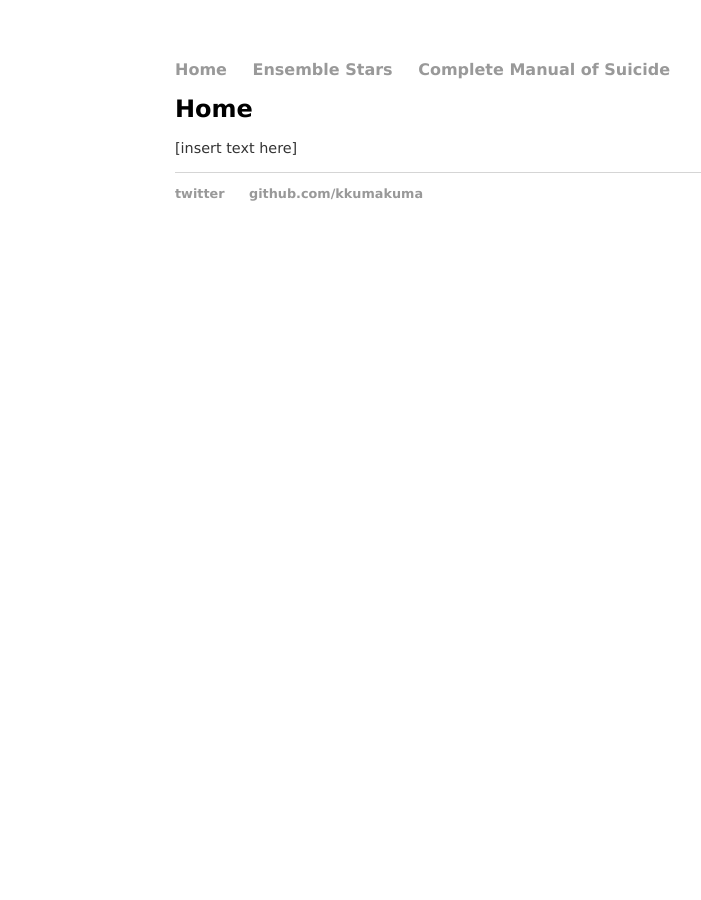
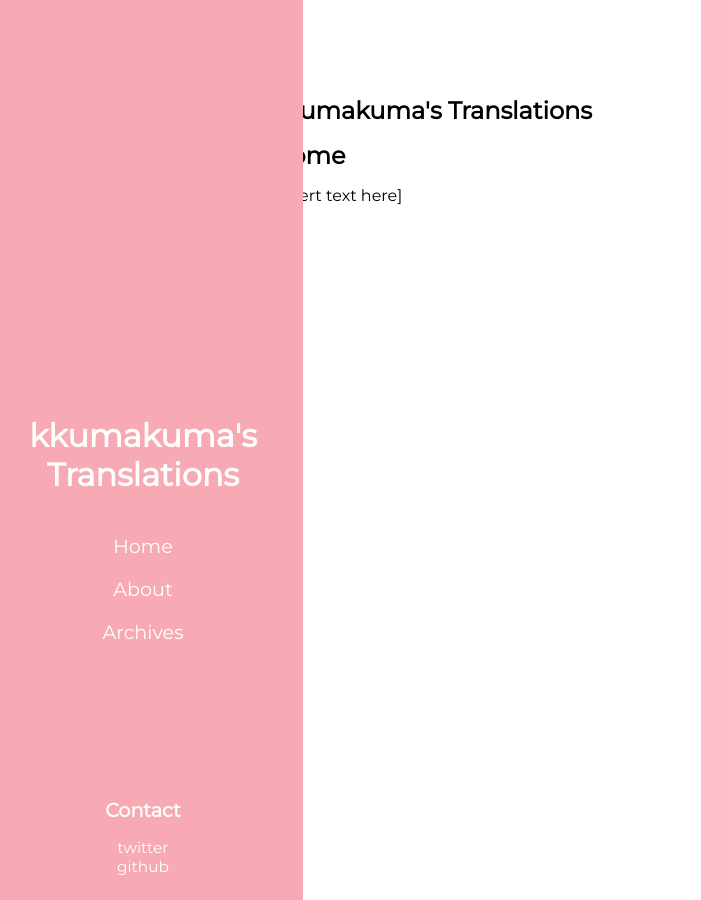
Before and after one commit to kkumakuma/kkumakuma.github.io, a Jekyll site: the page built from index.html, in a window 1280 px wide. Shown: the whole page, without its empty margins (17-718 px from the left). Built offline with Jekyll 4.4.1, drawn with Linux system fonts in a browser that asks for light colours.

Commit message:
test layouts

```diff
--- a/_layouts/default.html
+++ b/_layouts/default.html
@@ -4,26 +4,35 @@
   <head>
   	<meta charset="utf-8"/>
 	  <title>{{ page.title }}</title>
-	  <link rel="stylesheet" type="text/css" href="/resources/main.css">
+	  <link rel="stylesheet" type="text/css" href="/resources/main.css"> <!-- edit later-->
+    <link rel="stylesheet"
+  href="https://fonts.googleapis.com/css?family=Montserrat">
 	  <link rel="icon" href="" type="image/gif" sizes="32x32">
   </head>
 
 <body>
-		<nav>
-    		<ul>
-        		<li><a href="/">Home</a></li>
-	        	<li><a href="/enstars">Ensemble Stars</a></li>
-            <li><a href="/kanzen">Complete Manual of Suicide</a></li>
-    		</ul>
-		</nav>
-		<div class="container">
-        {{ content }}
+    <div class="sidenav">
+      <div class="profileicon">
+        <a href="/resources/test.png"></a>
+      </div>
+      <div class="sidenav-content">
+        <h1>{{ page.title }}</h1> <br>
+        <a href="/lol">Home</a> <br>
+        <a href="/enstars">About</a><br>
+        <a href="/kanzen">Archives</a>
+        <footer>
+          <h2>Contact</h2>
+        	<a href="https://twitter.com/_kkumakuma">twitter</a>
+          <a href="https://github.com/kkumakuma">github</a>
+    		</footer>
+      </div>
+    </div>
+
+		<div class="main-body">
+      <h1>{{ page.title }}</h1>
+      {{ content }}
 		</div>
-		<footer>
-    		<ul>
-        		<li><a href="https://twitter.com/_kkumakuma">twitter</a></li>
-        		<li><a href="https://github.com/kkumakuma">github.com/kkumakuma</a></li>
-			</ul>
-		</footer>
-	</body>
+
+</body>
+
 </html>
--- a/resources/main.css
+++ b/resources/main.css
@@ -1,55 +1,66 @@
-.center {
-  display: block;
-  margin-left: auto;
-  margin-right: auto;
-  width: 50%;
-}
-.smalltext {
-  font-size: 0.8em!important;
+body {
+  font-family: "Montserrat", sans-serif;
+  margin: 0 auto;
+  height: auto;
+  max-width: 70%
 }
 
-body {
-    margin: 60px auto;
-    width: 70%;
-    font-family: Verdana;
+.sidenav-content {
+  list-style-type: none;
+  margin-top: 26em;
 }
-nav ul, footer ul {
-    font-family:Verdana;
-    padding: 0px;
-    list-style: none;
-    font-weight: bold;
-}
-nav ul li, footer ul li {
-    display: inline;
-    margin-right: 20px;
-}
-a {
-    text-decoration: none;
-    color: #999;
-}
-a:hover {
-    text-decoration: underline;
-}
-h1 {
-    font-size: 1.5em;
-    font-family:Verdana;
-}
-p {
-    font-size: 0.9em;
-    line-height: 1.3em;
-    color: #333;
-}
-footer {
-    border-top: 1px solid #d5d5d5;
-    font-size: .8em;
+.sidenav {
+  height: 100%;
+  width: 20em;
+  background-color: #f7aab3;
+  overflow-y: hidden;
+  position: fixed;
+  top: 0;
+  left: 0;
+  bottom: 0;
+  z-index: 1;
 }
 
-ul.posts {
-    margin: 20px auto 40px;
-    font-size: 1em;
-    line-height: 2em;
+.sidenav a:hover {
+  color: #e2294f;
+}
+.sidenav a.active {
+  color: #59ffa0;
 }
 
-ul.posts li {
-    list-style: none;
+.sidenav-content a {
+  font-size: 1.2em;
+  display: block;
+  color: white;
+  text-decoration: none;
+  overflow: hidden;
+  text-align: center;
 }
+
+.sidenav-content h1 {
+  font-size: 2em;
+  color: white;
+  text-decoration: none;
+  overflow: hidden;
+  text-align: center;
+}
+
+.sidenav-content footer {
+  text-align: center;
+  font-size: 0.8em;
+  margin-top: 12em;
+  color: white;
+}
+
+.main-body {
+  margin-top: 6em;
+  margin-left: 6em;
+}
+
+.main-body h1 {
+  font-size: 24px;
+  display: block;
+  color: black;
+  text-decoration: none;
+  text-align: left;
+}
```
